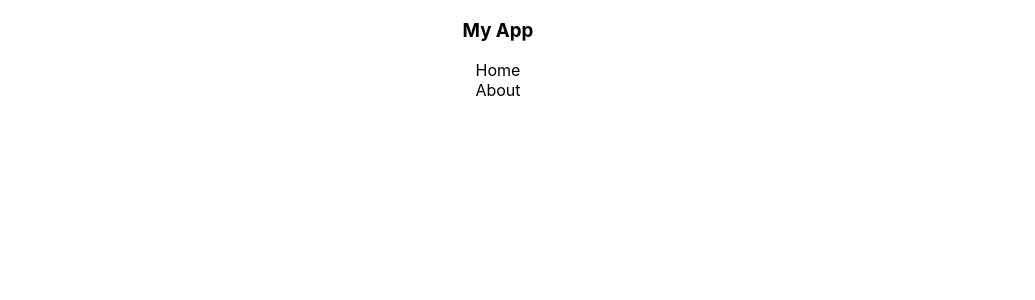
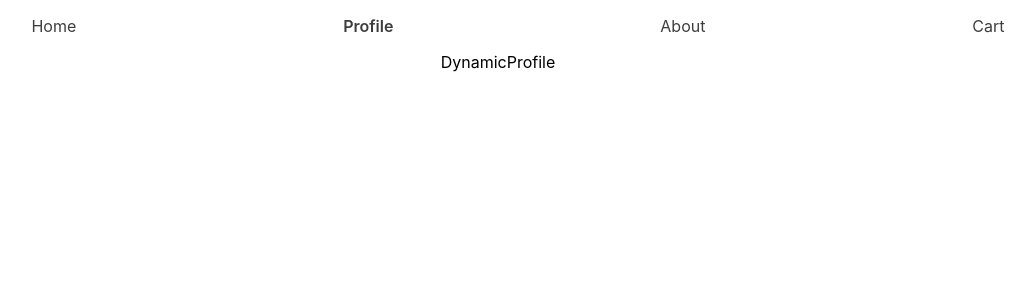
Before and after one commit to Abhinavav23/theta-react, a React (Create React App) app: page /profile/1 in a window 1280 px wide. Shown: the top 300 px of the page, without its empty margins (142-1177 px from the left). Built offline with nearby package versions, Linux system fonts and the light colour scheme.

Commit message:
[17 oct 2023] routing setup, params

```diff
--- a/package.json
+++ b/package.json
@@ -8,6 +8,7 @@
     "@testing-library/user-event": "^13.5.0",
     "react": "^18.2.0",
     "react-dom": "^18.2.0",
+    "react-router-dom": "^6.17.0",
     "react-scripts": "5.0.1",
     "web-vitals": "^2.1.4"
   },
--- a/src/App.css
+++ b/src/App.css
@@ -2,37 +2,31 @@
   text-align: center;
 }
 
-.App-logo {
-  height: 40vmin;
-  pointer-events: none;
+.active {
+  font-weight: 600;
+  color: red;
 }
 
-@media (prefers-reduced-motion: no-preference) {
-  .App-logo {
-    animation: App-logo-spin infinite 20s linear;
+/* .navbar{
+  >ul{
+    display: flex;
+    list-style: none;
+    justify-content: space-around;
+    align-items: center;
+    >li>a{
+      text-decoration: none;
+      color: #3d3d3d;
+    }
   }
+} */
+
+.navbar ul {
+  display: flex;
+  list-style: none;
+  justify-content: space-around;
+  align-items: center;
 }
-
-.App-header {
-  background-color: #282c34;
-  min-height: 100vh;
-  display: flex;
-  flex-direction: column;
-  align-items: center;
-  justify-content: center;
-  font-size: calc(10px + 2vmin);
-  color: white;
+.navbar ul li a {
+  text-decoration: none;
+  color: #3d3d3d;
 }
-
-.App-link {
-  color: #61dafb;
-}
-
-@keyframes App-logo-spin {
-  from {
-    transform: rotate(0deg);
-  }
-  to {
-    transform: rotate(360deg);
-  }
-}
--- a/src/App.jsx
+++ b/src/App.jsx
@@ -1,16 +1,58 @@
 import "./App.css";
 import { Home } from "./Pages/Home";
 import { About } from "./Pages/About";
+import { useState } from "react";
+import { Profile } from "./Pages/Profile";
+import { Routes, Route } from "react-router-dom";
+import { Footer } from "./Footer";
+import { Navbar } from "./Navbar";
+import { DynamicProfile } from "./Pages/DynamicProfile";
 
 function App() {
+  const [showHome, setShowHome] = useState(false);
+
+  const toggle = () => {
+    setShowHome(!showHome);
+  };
+
   return (
     <div className="App">
-      <header>
-        <h3>My App</h3>
-      </header>
-      <Home/>
-      <About></About>
+      <Navbar />
 
+      {/* <Home />
+      <About/>
+      <Profile/> */}
+      {/* <button onClick={toggle}>toggle home</button> */}
+      <Routes>
+        <Route
+          path="/home"
+          element={
+            <>
+              <Home />
+            </>
+          }
+        />
+        <Route path="/about" element={<About />} />
+        <Route path="/profile" element={<Profile />} />
+        <Route
+          path="/cart"
+          element={
+            <div>
+              <p>my cart</p>
+              <button>Buy</button>
+            </div>
+          }
+        />
+        <Route path="/profile/:userId" element={<DynamicProfile />} />
+        <Route
+          path="*"
+          element={
+            <section>
+              <p>Error: Page not found !!</p>
+            </section>
+          }
+        ></Route>
+      </Routes>
     </div>
   );
 }
--- /dev/null
+++ b/src/Footer.jsx
@@ -0,0 +1,7 @@
+import React from 'react'
+
+export const Footer = () => {
+  return (
+    <div>Footer</div>
+  )
+}
--- /dev/null
+++ b/src/Navbar.jsx
@@ -0,0 +1,27 @@
+import React from "react";
+import { NavLink } from "react-router-dom";
+
+export const Navbar = () => {
+  return (
+    <nav className="navbar">
+      <ul>
+        <li>
+          {/* <a href="/home">Home</a> */}
+          <NavLink to="/home">Home</NavLink>
+        </li>
+        <li>
+          {/* <a href="/profile">Profile</a> */}
+          <NavLink to="/profile">Profile</NavLink>
+        </li>
+        <li>
+          {/* <a href="/about">About</a> */}
+          <NavLink to="/about">About</NavLink>
+        </li>
+        <li>
+          {/* <a href="/cart">cart</a> */}
+          <NavLink to="/cart">Cart</NavLink>
+        </li>
+      </ul>
+    </nav>
+  );
+};
--- /dev/null
+++ b/src/Pages/DynamicProfile.jsx
@@ -0,0 +1,47 @@
+import React from 'react'
+import { useParams } from 'react-router-dom'
+
+export const DynamicProfile = () => {
+    const {userId} = useParams();
+    console.log('params', userId);
+
+    const userList = [
+        {
+            id: "1001",
+            name: "Akash",
+            role: "student"
+        },
+        {
+            id: "1002",
+            name: "Naveen",
+            role: "student"
+        },
+        {
+            id: "1003",
+            name: "Faraz",
+            role: "student"
+        },
+        {
+            id: "1004",
+            name: "Prashant",
+            role: "student"
+        },
+        {
+            id: "1008",
+            name: "Suraj",
+            role: "student"
+        }
+    ];
+
+    const user = userList.find((user) => {
+        return user.id === userId
+    })
+
+    console.log('user', user);
+    // if user is found ---> Name of user and role of user
+    // if not found --> user not found
+
+  return (
+    <div>DynamicProfile</div>
+  )
+}
--- /dev/null
+++ b/src/Pages/Profile.jsx
@@ -0,0 +1,7 @@
+import React from 'react'
+
+export const Profile = () => {
+  return (
+    <div>Profile Page</div>
+  )
+}
--- a/src/index.js
+++ b/src/index.js
@@ -2,10 +2,14 @@ import React from "react";
 import ReactDOM from "react-dom/client";
 import "./index.css";
 import App from "./App";
+import { BrowserRouter as Router } from "react-router-dom";
 
 const root = ReactDOM.createRoot(document.getElementById("root"));
-root.render(<App></App>);
-
+root.render(
+  <Router>
+    <App/>
+  </Router>
+);
 
 // function calculate(a, b){
 //   return a*b
```
Also changed, not shown: 1 other file (tests, documents, lock files or other folders).
